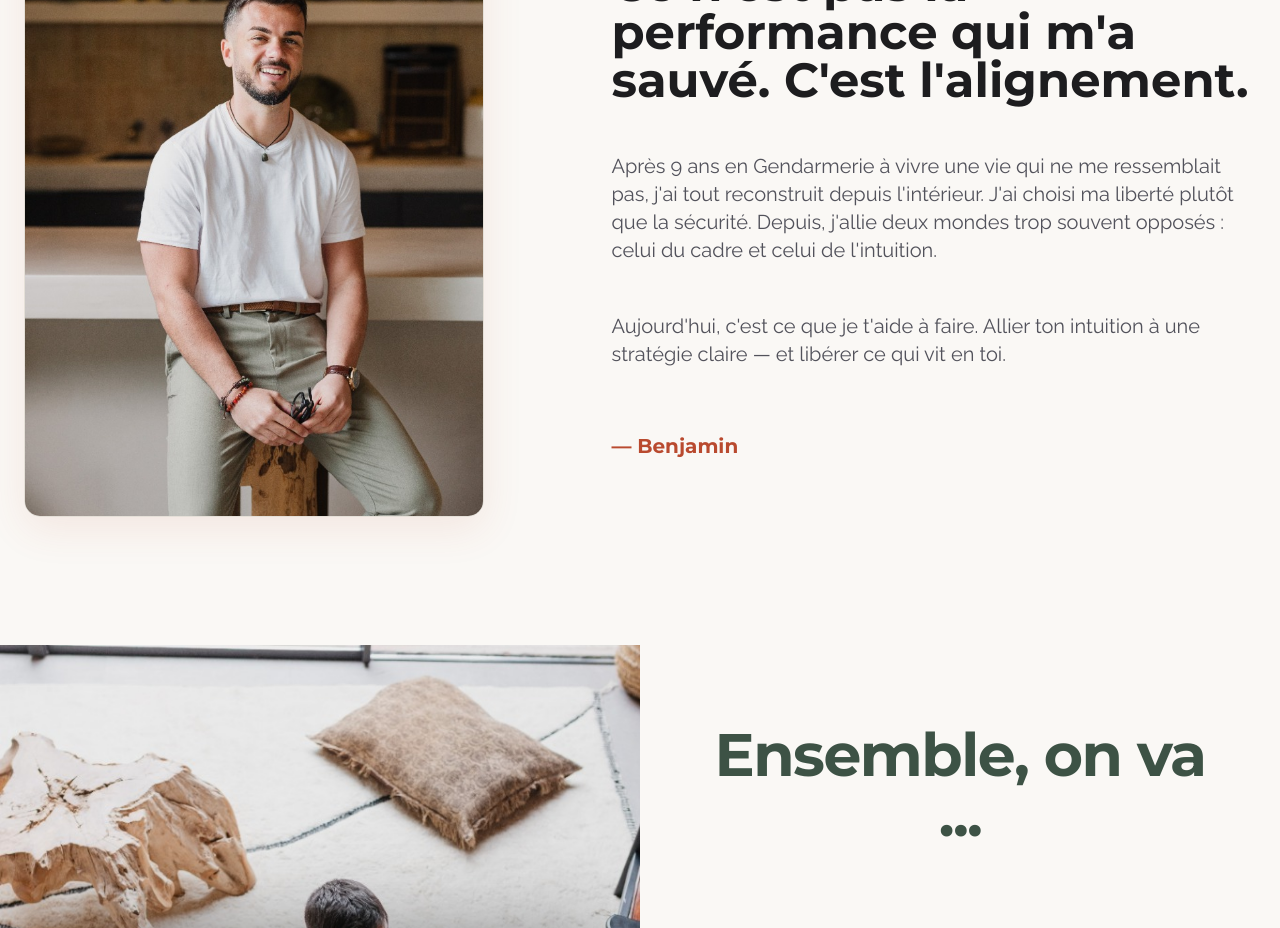
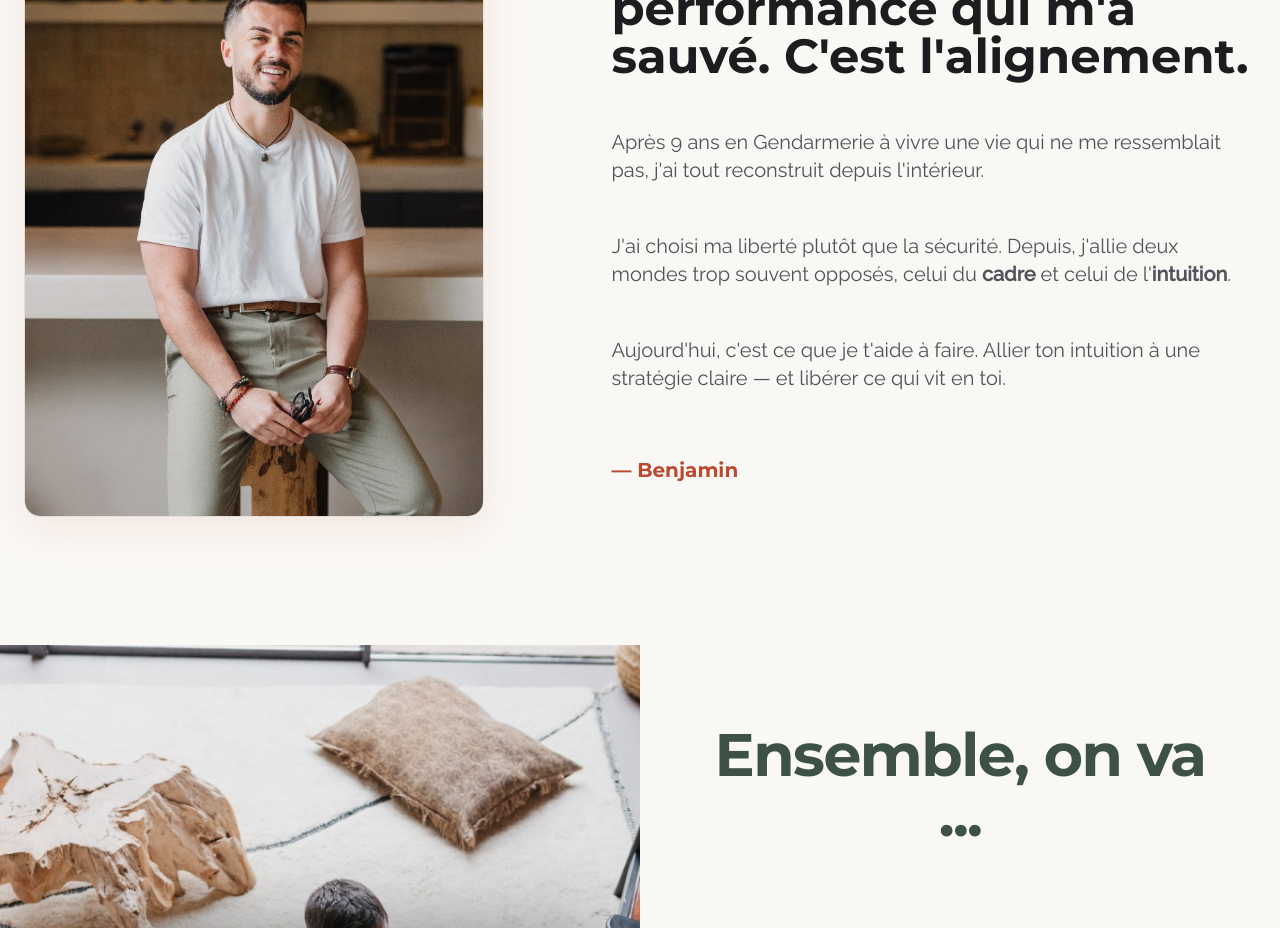
Before and after one commit to BenjaminOhana/Site-Benjamin, a React (Vite) app: page / in a window 1280 px wide. Shown: the part 2220-3148 px from the top of the page. Built offline with nearby package versions, Linux system fonts and the light colour scheme.

Commit message:
Refine storytelling text formatting

```diff
--- a/src/components/Story.jsx
+++ b/src/components/Story.jsx
@@ -85,7 +85,11 @@ const Story = () => {
                         </p>
 
                         <p className="text-lg md:text-xl text-zinc-600 leading-relaxed">
-                            Après 9 ans en Gendarmerie à vivre une vie qui ne me ressemblait pas, j'ai tout reconstruit depuis l'intérieur. J'ai choisi ma liberté plutôt que la sécurité. Depuis, j'allie deux mondes trop souvent opposés : celui du cadre et celui de l'intuition.
+                            Après 9 ans en Gendarmerie à vivre une vie qui ne me ressemblait pas, j'ai tout reconstruit depuis l'intérieur.
+                        </p>
+
+                        <p className="text-lg md:text-xl text-zinc-600 leading-relaxed">
+                            J'ai choisi ma liberté plutôt que la sécurité. Depuis, j'allie deux mondes trop souvent opposés, celui du <strong>cadre</strong> et celui de l'<strong>intuition</strong>.
                         </p>
 
                         <p className="text-lg md:text-xl text-zinc-600 leading-relaxed">
```
